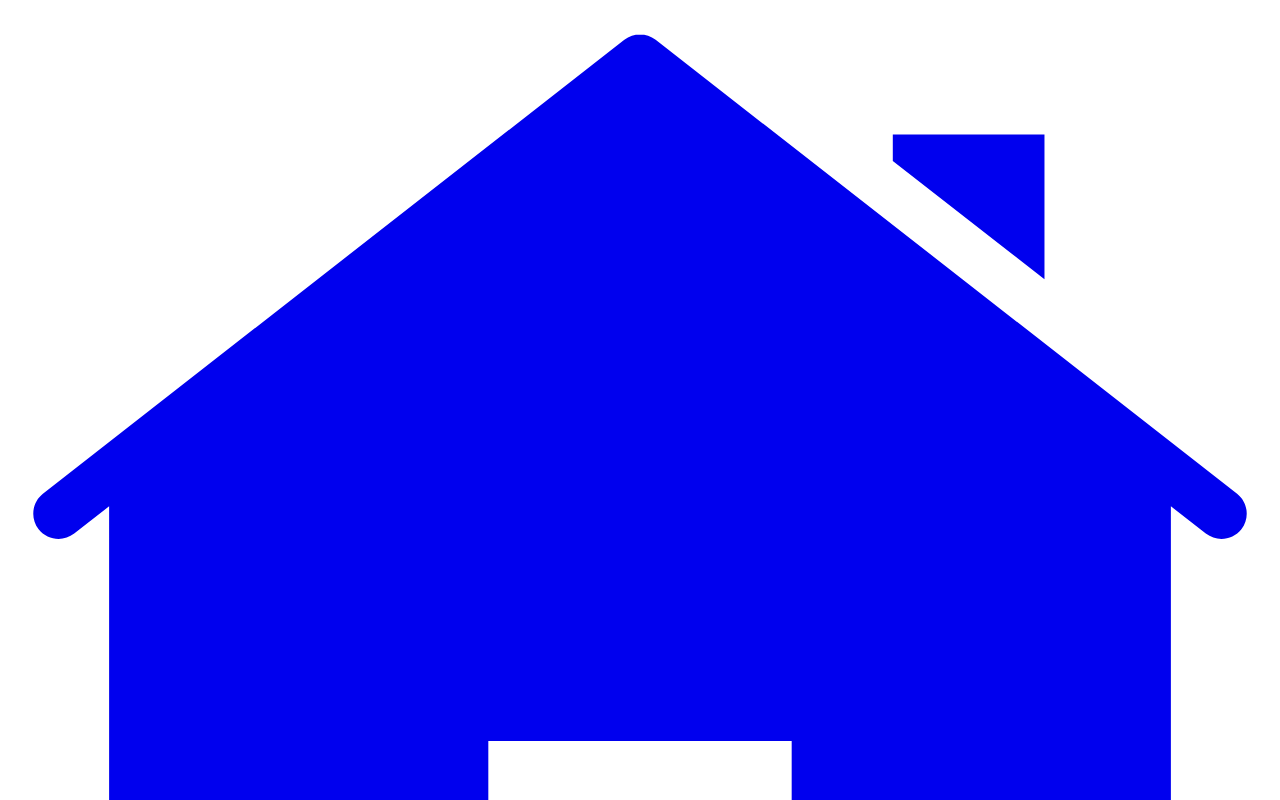
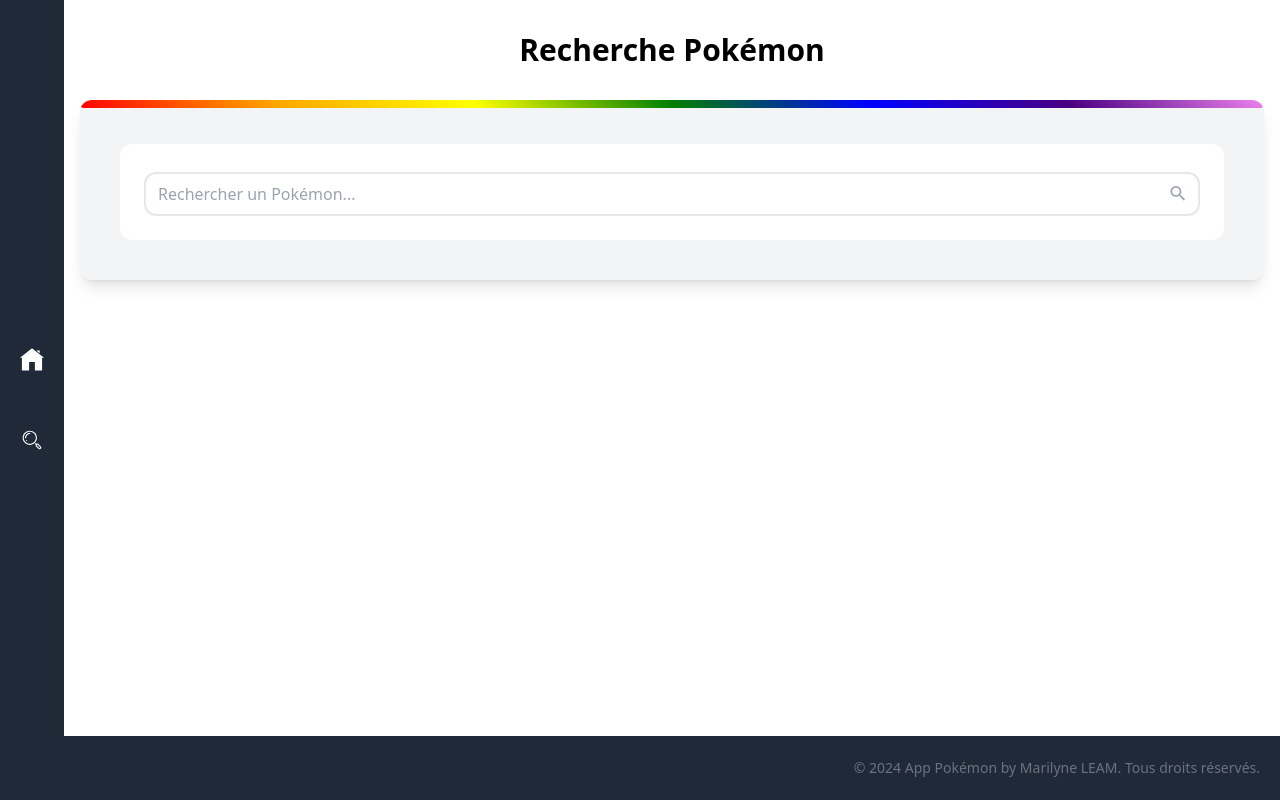
Before and after one commit to marilyneleam/pokedex-app-homework, a SvelteKit app: page /search in a window 1280 px wide. Shown: the top 800 px of the page. Built offline with nearby package versions, Linux system fonts and the light colour scheme.

Commit message:
file config tailwind

```diff
--- /dev/null
+++ b/tailwind.config.js
@@ -0,0 +1,40 @@
+/** @type {import('tailwindcss').Config} */
+export default {
+  content: ['./src/**/*.{html,js,svelte,ts}'],
+  theme: {
+    extend: {
+      colors: {
+        pokemon: {
+          normal: '#A8A878',
+          fire: '#F08030',
+          water: '#6890F0',
+          electric: '#F8D030',
+          grass: '#78C850',
+          ice: '#98D8D8',
+          fighting: '#C03028',
+          poison: '#A040A0',
+          ground: '#E0C068',
+          flying: '#A890F0',
+          psychic: '#F85888',
+          bug: '#A8B820',
+          rock: '#B8A038',
+          ghost: '#705898',
+          dragon: '#7038F8',
+          dark: '#705848',
+          steel: '#B8B8D0',
+          fairy: '#EE99AC',
+        },
+      },
+    },
+  },
+  plugins: [
+    function({ addBase, theme }) {
+      addBase({
+        ':root': Object.entries(theme('colors.pokemon')).reduce((vars, [name, color]) => {
+          vars[`--pokemon-${name}`] = color;
+          return vars;
+        }, {})
+      });
+    },
+  ],
+}
```
